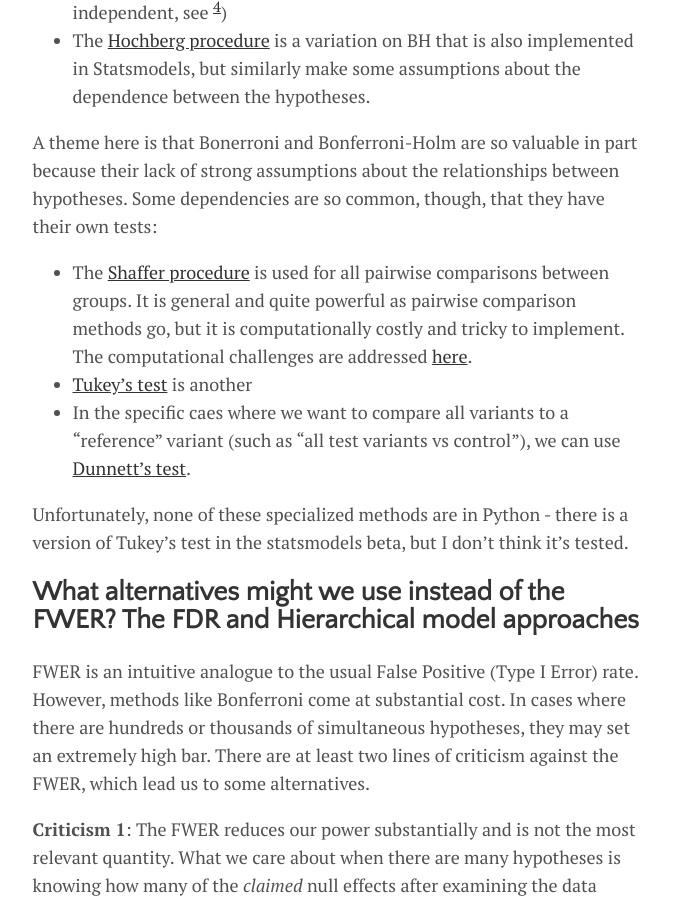
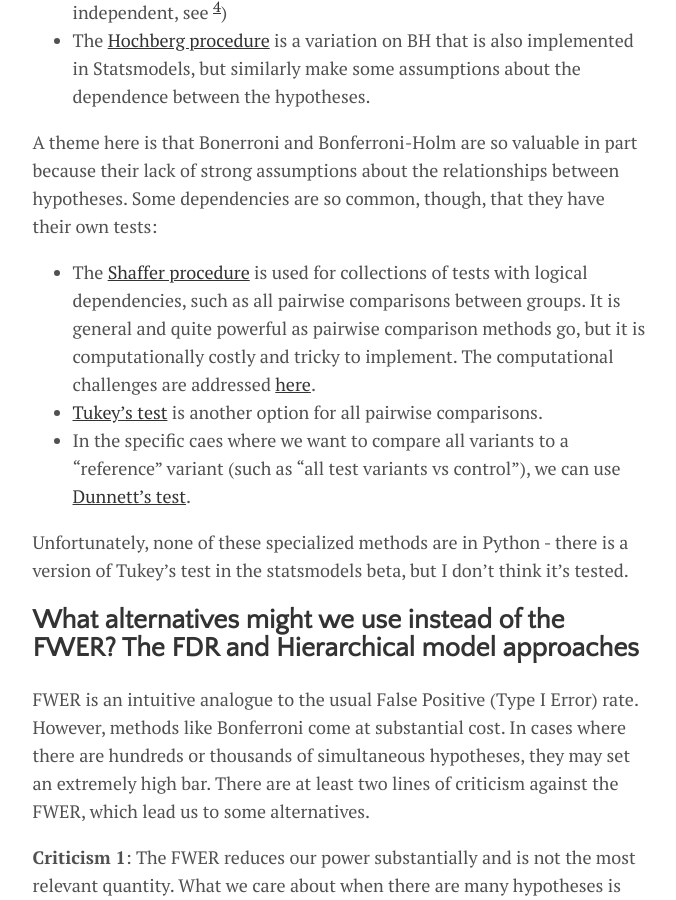
Before and after one commit to lmc2179/lmc2179.github.io, a Jekyll site: the page built from drafts/fwer.md, in a window 1280 px wide and 900 px high, scrolled down 8790 px. Shown: the whole window, without its empty margins (300-976 px from the left). Built offline with Jekyll 4.4.1, drawn with Linux system fonts in a browser that asks for light colours; our own code applies the rules of GitHub Pages for plain Markdown files; formulas are drawn with MathJax 3.

Commit message:
Update fwer.md

```diff
--- a/drafts/fwer.md
+++ b/drafts/fwer.md
@@ -216,8 +216,8 @@ Bonferroni and Bonferroni-Holm are not the only available methods for controllin
 A theme here is that Bonerroni and Bonferroni-Holm are so valuable in part because their lack of strong assumptions about the relationships between hypotheses. Some dependencies are so common, though, that they have their own tests:
 
 
-- The [Shaffer procedure](https://www.researchgate.net/publication/240122933_Modified_Sequentially_Rejective_Multiple_Test_Procedures) is used for all pairwise comparisons between groups. It is general and quite powerful as pairwise comparison methods go, but it is computationally costly and tricky to implement. The computational challenges are addressed [here](https://projecteuclid.org/download/pdf_1/euclid.lnms/1196285622).
-- [Tukey's test](https://en.wikipedia.org/wiki/Tukey%27s_range_test) is another
+- The [Shaffer procedure](https://www.researchgate.net/publication/240122933_Modified_Sequentially_Rejective_Multiple_Test_Procedures) is used for collections of tests with logical dependencies, such as all pairwise comparisons between groups. It is general and quite powerful as pairwise comparison methods go, but it is computationally costly and tricky to implement. The computational challenges are addressed [here](https://projecteuclid.org/download/pdf_1/euclid.lnms/1196285622).
+- [Tukey's test](https://en.wikipedia.org/wiki/Tukey%27s_range_test) is another option for all pairwise comparisons.
 - In the specific caes where we want to compare all variants to a "reference" variant (such as "all test variants vs control"), we can use [Dunnett's test](https://en.wikipedia.org/wiki/Dunnett%27s_test).
 
 Unfortunately, none of these specialized methods are in Python - there is a version of Tukey's test in the statsmodels beta, but I don't think it's tested.
```
